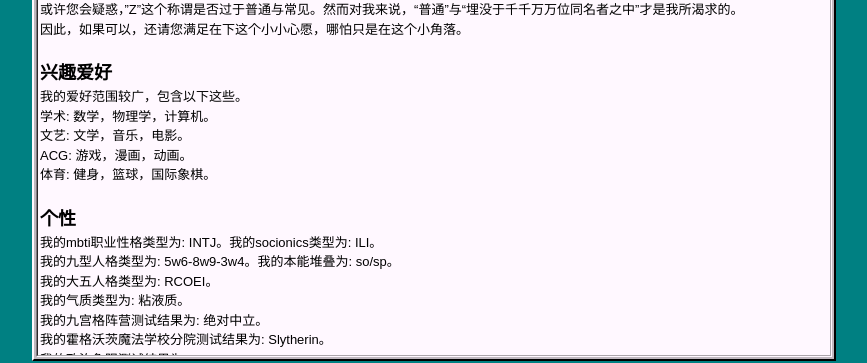
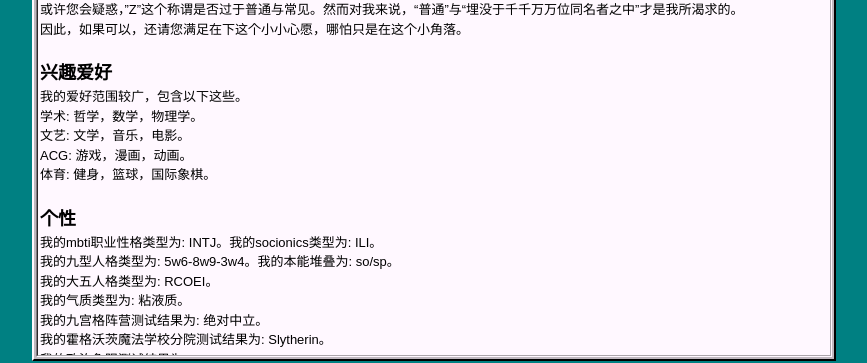
Before and after one commit to player1-Z/player1-Z.github.io, a Jekyll site: the page built from _posts/2020-10-24-Selfintro.md, in a window 1280 px wide. Shown: the part 552-915 px from the top of the page, without its empty margins (206-1073 px from the left). Built offline with Jekyll 4.4.1, drawn with Linux system fonts in a browser that asks for light colours.

Commit message:
Update 2020-10-24-Selfintro.md

```diff
--- a/_posts/2020-10-24-Selfintro.md
+++ b/_posts/2020-10-24-Selfintro.md
@@ -12,7 +12,7 @@ tags: info
 
 ## 兴趣爱好
 我的爱好范围较广，包含以下这些。
-  学术: 数学，物理学，计算机。
+  学术: 哲学，数学，物理学。
   文艺: 文学，音乐，电影。
   ACG: 游戏，漫画，动画。
   体育: 健身，篮球，国际象棋。
```
